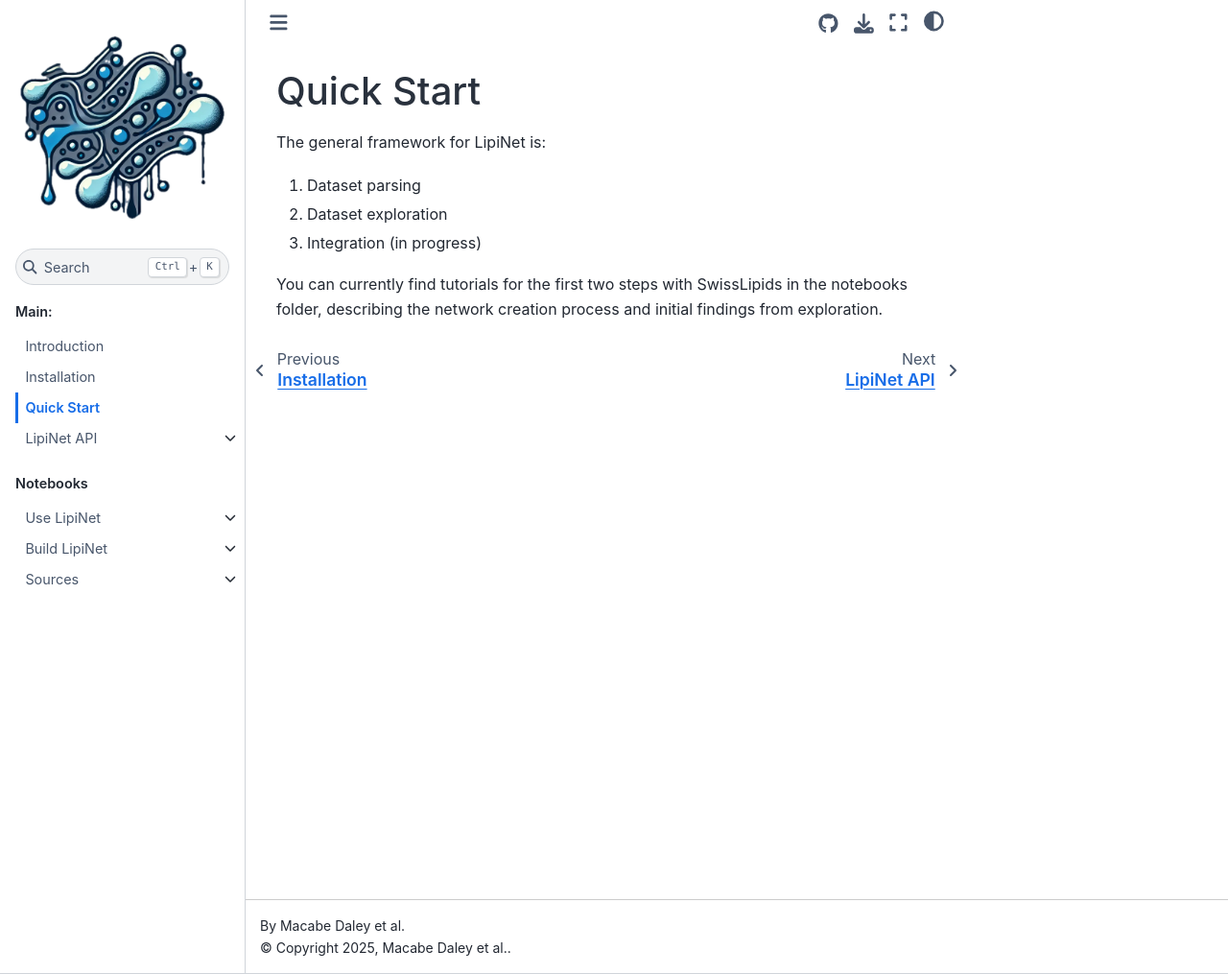
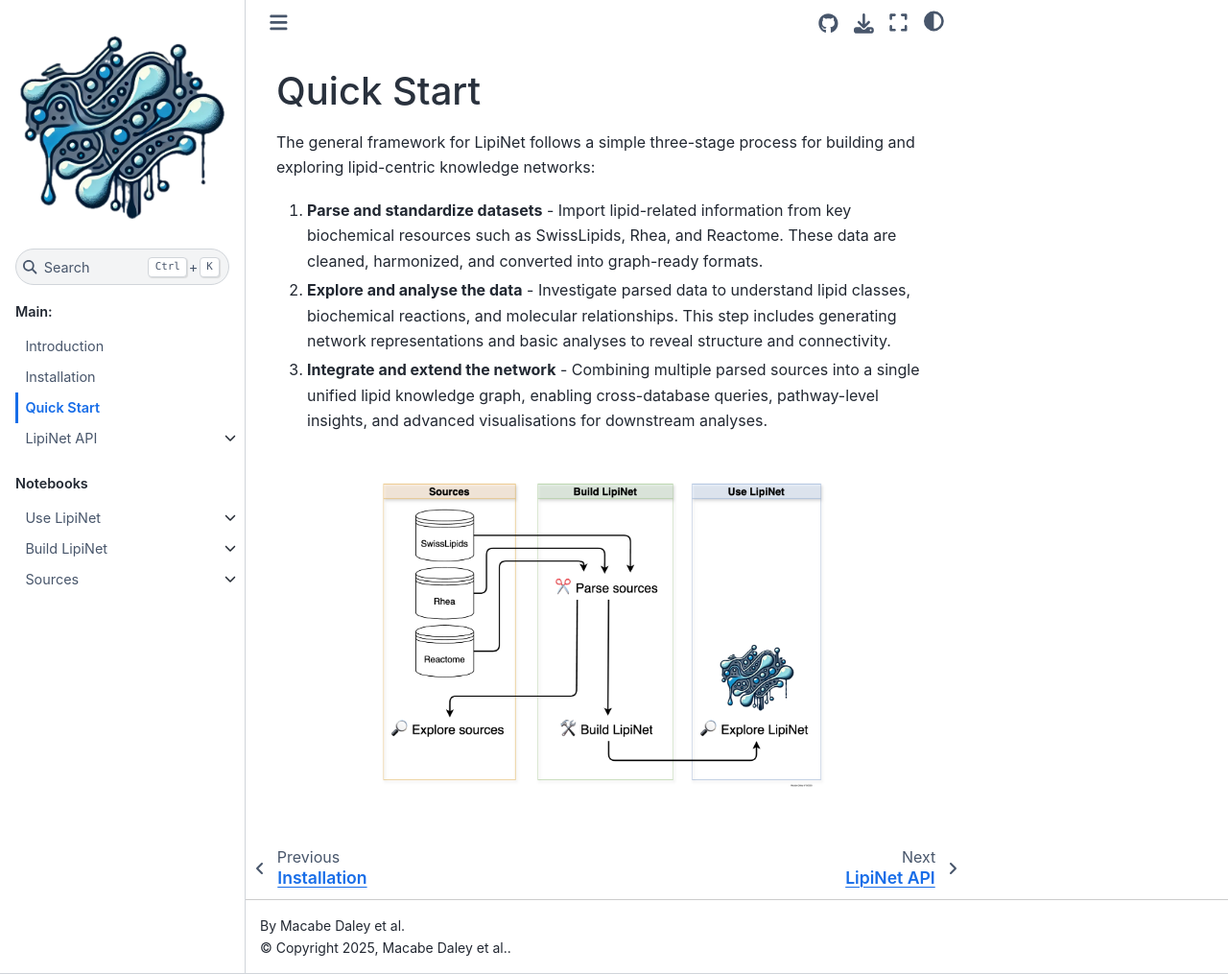
Before and after one commit to saezlab/lipinet, a Sphinx documentation site: the page built from docs/source/quickstart.md, in a window 1280 px wide and 1015 px high. Shown: the whole window at 96% size. Built offline with Sphinx 7.4.7 and the Sphinx Book theme 1.1.4, drawn with Linux system fonts in a browser that asks for light colours; pages that are not in the unit, such as notebooks, are missing from menus.

Commit message:
Finalising docs update and refactor, inc. more info and graphics for dataflow of the notebooks

```diff
--- a/docs/source/quickstart.md
+++ b/docs/source/quickstart.md
@@ -1,9 +1,9 @@
 # Quick Start
 
-The general framework for LipiNet is:
+The general framework for LipiNet follows a simple three-stage process for building and exploring lipid-centric knowledge networks:
 
-1. Dataset parsing
-2. Dataset exploration
-3. Integration (in progress)
+1.	__Parse and standardize datasets__ - Import lipid-related information from key biochemical resources such as SwissLipids, Rhea, and Reactome. These data are cleaned, harmonized, and converted into graph-ready formats.
+2.	__Explore and analyse the data__ - Investigate parsed data to understand lipid classes, biochemical reactions, and molecular relationships. This step includes generating network representations and basic analyses to reveal structure and connectivity.
+3.	__Integrate and extend the network__ - Combining multiple parsed sources into a single unified lipid knowledge graph, enabling cross-database queries, pathway-level insights, and advanced visualisations for downstream analyses.
 
-You can currently find tutorials for the first two steps with SwissLipids in the notebooks folder, describing the network creation process and initial findings from exploration.
+![Overview of LipiNet notebooks](./_static/Slide1.png)
```
Also changed, not shown: docs/source/index_nb_build.md (+4 -0 lines), docs/source/index_nb_sources.md (+4 -0 lines), docs/source/index_nb_use.md (+4 -0 lines), docs/source/_static/Slide1.png (added), docs/source/_static/Slide2.png (added), docs/source/_static/Slide3.png (added), docs/source/_static/Slide4.png (added), 4 other files.
